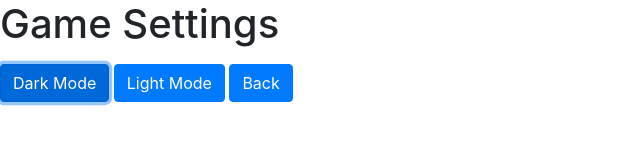
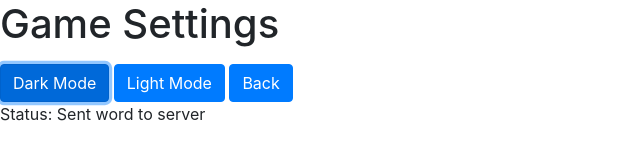
Before and after one commit to witseie-elen4010/2022-group-lab-005, a website: page settings.html in a window 1280 px wide. Both pictures are taken after a click on the button "Dark Mode". Shown: the whole page, without its empty margins (0-640 px from the left). Drawn offline with nearby package versions, Linux system fonts and the light colour scheme; no server answers.

Commit message:
Add Status to Settings

```diff
--- a/public/sendToServer.js
+++ b/public/sendToServer.js
@@ -30,7 +30,7 @@ function dataReceived() {
     msgFmServer.innerHTML = msg
 
     let statusTag = document.getElementById("status")
-    statusTag.innerHTML = 'Status: Word is being logged.'
+    statusTag.innerHTML = 'Status: mode is being logged.'
 }
 
 function onError() {
--- a/settings.html
+++ b/settings.html
@@ -19,8 +19,8 @@
     <button type="button" class="btn btn-primary" id="darkButton">Dark Mode</button>
     <button type="button" class="btn btn-primary" id="lightButton">Light Mode</button>
     <button type="button" class="btn btn-primary" id="backButton">Back</button>
-    <script>
-    </script>
+    <p id="status"></p>
+    <p id="msgFmServer"></p>
     <script defer src="/public/settings.js"></script>
 
 </body>
```
